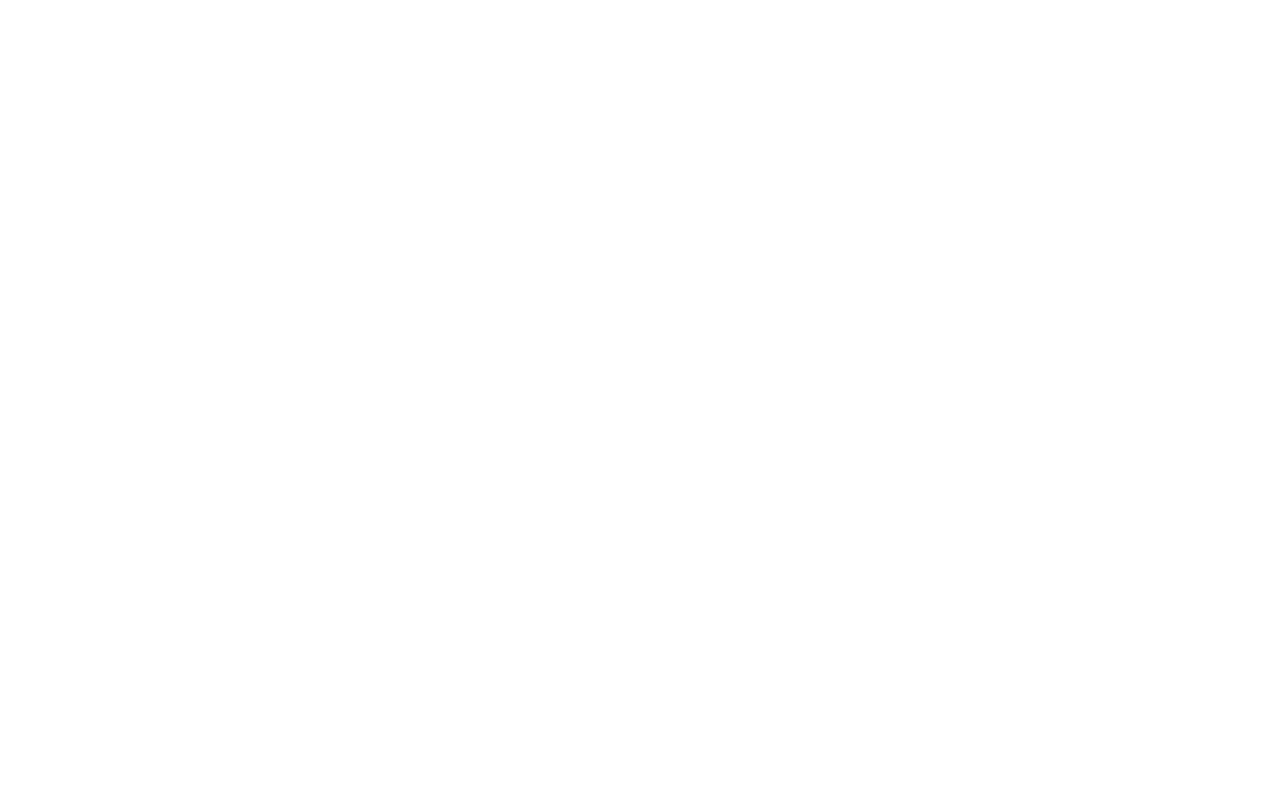
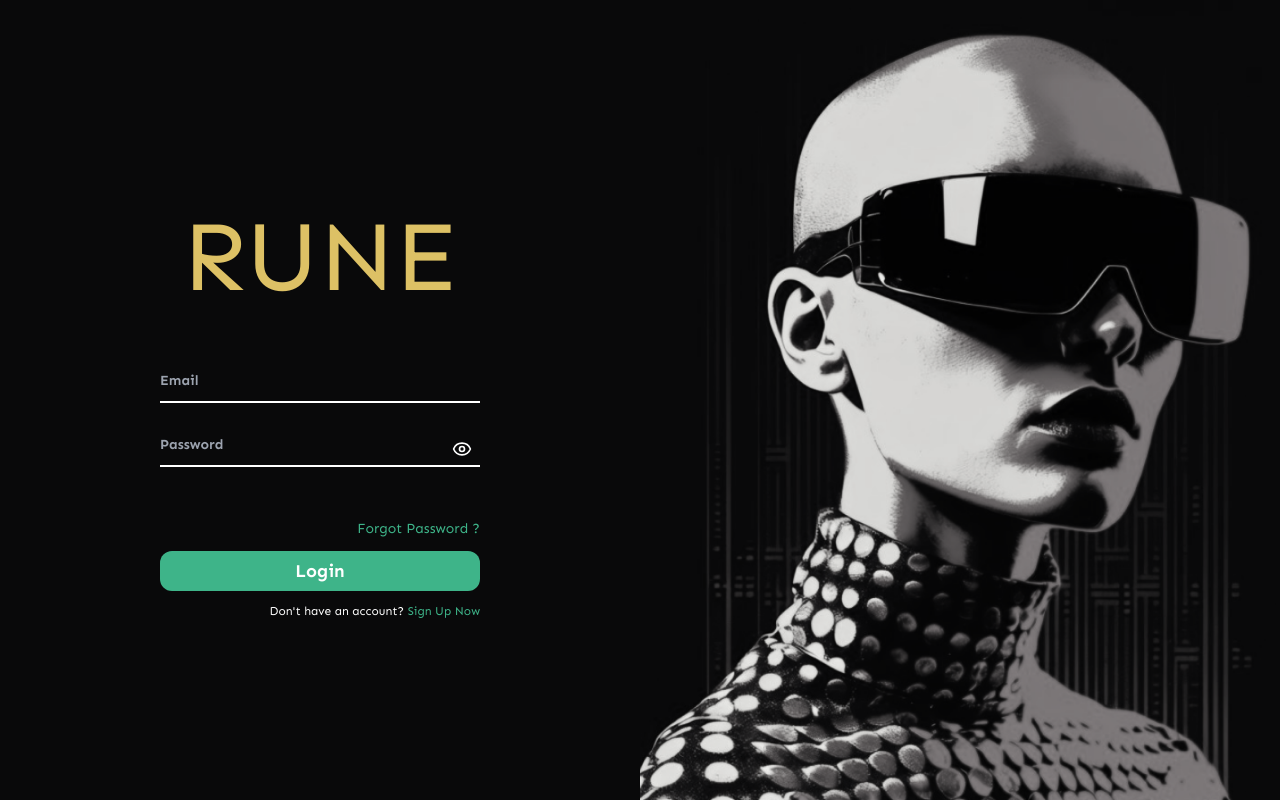
Before and after one commit to BimalDevasia/RUNE, a React (Vite) app: page /login in a window 1280 px wide. Before the commit this address had no page. Built offline with nearby package versions, Linux system fonts and the light colour scheme.

Commit message:
login added

```diff
--- a/index.html
+++ b/index.html
@@ -6,6 +6,7 @@
     <link rel="preconnect" href="https://fonts.googleapis.com">
     <link rel="preconnect" href="https://fonts.gstatic.com" crossorigin>
     <link href="https://fonts.googleapis.com/css2?family=Caveat:wght@400..700&family=Roboto:ital,wght@0,100;0,300;0,400;0,500;0,700;0,900;1,100;1,300;1,400;1,500;1,700;1,900&display=swap" rel="stylesheet">
+    <link href="https://fonts.googleapis.com/css2?family=Caveat:wght@400..700&family=Roboto:ital,wght@0,100;0,300;0,400;0,500;0,700;0,900;1,100;1,300;1,400;1,500;1,700;1,900&family=Sen:wght@400..800&display=swap" rel="stylesheet">
     <meta name="viewport" content="width=device-width, initial-scale=1.0" />
     <title>RUNE - Your AI Study Companion</title>
   </head>
--- a/package.json
+++ b/package.json
@@ -10,6 +10,7 @@
     "preview": "vite preview"
   },
   "dependencies": {
+    "lucide-react": "^0.473.0",
     "react": "^18.3.1",
     "react-dom": "^18.3.1",
     "react-icons": "^5.4.0",
--- a/src/components/ChatArea.tsx
+++ b/src/components/ChatArea.tsx
@@ -2,7 +2,7 @@
 import { useTheme } from "../contexts/ThemeContext";
 import { IoBookOutline } from "react-icons/io5";
 import { IoSend } from "react-icons/io5";
-
+import "./customscroll.css"
 interface Message {
   type: "incoming" | "outgoing";
   message: string;
@@ -82,42 +82,48 @@
 
   return (
     <div
-      className={`flex max-h-[calc(100svh-2rem)] h-[calc(100svh-2rem)] ${theme === "dark"
+      className={`flex max-h-[calc(100svh-2rem)] h-[calc(100svh-2rem)] ${
+        theme === "dark"
           ? "bg-primary_grey text-white"
           : "bg-primary_grey/30 text-black"
       } flex-1 my-4 mr-4 rounded-[20px] font-roboto`}
     >
       <div
-        className={`flex-1 border-r-[0.5px] flex flex-col ${theme === "dark" ? "border-white/50" : "border-primary_grey/50"
+        className={`flex-1 border-r-[0.5px] flex flex-col ${
+          theme === "dark" ? "border-white/50" : "border-primary_grey/50"
         } h-full`}
       >
         <div
-          className={`h-16 px-10 flex justify-between items-center font-medium text-2xl border-b ${theme === "dark" ? "border-white/50" : "border-primary_grey/50"
+          className={`h-16 px-10 flex justify-between items-center font-medium text-2xl border-b ${
+            theme === "dark" ? "border-white/50" : "border-primary_grey/50"
           }`}
         >
           <div>Welcome {user.id}!</div>
           <IoBookOutline
-            className={`w-6 h-6 cursor-pointer ${isBookMarked ? "text-primary_green" : "text-white"
+            className={`w-6 h-6 cursor-pointer ${
+              isBookMarked ? "text-primary_green" : "text-white"
             }`}
             onClick={handleBookmark}
           />
         </div>
 
-        <div className="flex-1 flex flex-col px-10 overflow-auto">
-          <div className="flex-1 overflow-y-auto py-4 space-y-4">
+        <div className="flex-1 flex flex-col px-10 overflow-hidden">
+          <div className="flex-1 py-4 px-2 space-y-4 flex flex-col  overflow-y-auto scrollbar-thin scrollbar-thumb-gray-400 scrollbar-track-transparent custom-scroll">
             {messages.map((item, index) => (
               <div
                 key={index}
-                className={`flex w-full ${item.type === "incoming" ? "justify-start" : "justify-end"
+                className={`flex w-full ${
+                  item.type === "incoming" ? "justify-start" : "justify-end"
                 }`}
               >
                 <div
-                  className={`max-w-[80%] rounded-lg px-4 py-2 ${item.type === "incoming"
+                  className={`max-w-[80%] rounded-lg px-4 py-2 ${
+                    item.type === "incoming"
                       ? theme === "dark"
                         ? "bg-gray-700"
                         : "bg-gray-200"
                       : "bg-primary_green text-white"
-                    }`}
+                  } `}
                 >
                   {item.message}
                 </div>
@@ -131,10 +137,11 @@
             className="relative w-full max-w-4xl mx-auto mb-6"
           >
             <div
-              className={`relative flex items-end border rounded-xl p-2 ${theme === "dark"
+              className={`relative flex items-center border rounded-xl p-2 ${
+                theme === "dark"
                   ? "bg-primary_grey border-white/20"
                   : "bg-white border-primary_grey/20"
-                }`}
+              } `}
             >
               <textarea
                 ref={textareaRef}
@@ -147,15 +154,17 @@
                   }
                 }}
                 placeholder="Send a message..."
-                className={`w-full resize-none max-h-[150px] outline-none py-3 px-4 ${theme === "dark"
+                className={`w-full resize-none max-h-[150px] outline-none py-3 px-4 ${
+                  theme === "dark"
                     ? "bg-primary_grey text-white placeholder:text-white/50"
                     : "bg-white text-black placeholder:text-black/50"
-                  }`}
+                } custom-scroll`}
                 rows={1}
               />
               <button
                 type="submit"
-                className={`p-2 rounded-lg transition-colors ${currentMessage.trim()
+                className={`p-2 rounded-lg transition-colors ${
+                  currentMessage.trim()
                     ? "text-primary_green hover:bg-primary_green/10"
                     : "text-gray-400"
                 }`}
--- /dev/null
+++ b/src/components/Login.tsx
@@ -0,0 +1,78 @@
+import  { useState } from 'react';
+import { Eye, EyeOff } from 'lucide-react';
+import { Link } from 'react-router';
+
+function Login() {
+  const [showPassword, setShowPassword] = useState(false);
+
+  return (
+    <div className="flex bg-[#09090A] h-svh w-svh text-white font-sen">
+      <div className="w-1/2 flex flex-col justify-center items-center">
+        <div className="font-sen text-[100px] mb-8 text-[#DDC165]">
+          RUNE
+        </div>
+        <form className='w-2/4'>
+
+          <div className='space-y-6'>
+          <div className="relative">
+            <input
+              type="email"
+              id="email"
+              className="peer w-full pt-2 focus:outline-none border-b-2 border-white bg-transparent h-10 text-white text-[16px]"
+              placeholder=" "
+              required
+            />
+            <label
+              htmlFor="email"
+              className="absolute left-0 -top-2 text-sm text-primary_green transition-all duration-300
+                         peer-placeholder-shown:text-gray-400 peer-placeholder-shown:top-2
+                         peer-focus:-top-2 peer-focus:text-primary_green font-bold"
+            >
+              Email
+            </label>
+          </div>
+
+          <div className="relative">
+            <input
+              type={showPassword ? 'text' : 'password'}
+              id="password"
+              className="peer w-full pt-2 pr-10 focus:outline-none border-b-2 border-white bg-transparent h-10 text-white text-[16px] "
+              placeholder=" "
+              required
+            />
+            <label
+              htmlFor="password"
+              className="absolute left-0 -top-2 text-sm text-primary_green transition-all duration-300
+                         peer-placeholder-shown:text-gray-400 peer-placeholder-shown:top-2
+                         peer-focus:-top-2 peer-focus:text-primary_green font-bold"
+            >
+              Password
+            </label>
+            <button
+              type="button"
+              onClick={() => setShowPassword(!showPassword)}
+              className="absolute right-2 top-3 text-white hover:text-primary_green"
+            >
+              {showPassword ? <EyeOff size={20} /> : <Eye size={20} />}
+            </button>
+          </div>
+          </div>
+
+            <div className='pt-10'>
+            <p className='text-sm text-primary_green flex justify-end pt-3 w-full cursor-pointer'>Forgot Password ?</p>
+            <Link to='/'>
+            <button type="submit" className='w-full flex justify-center items-center h-10 bg-primary_green my-3 rounded-xl font-bold text-lg'>Login</button>
+            </Link>
+            <p className='text-xs w-full flex justify-end'>Don&apos;t have an account?&nbsp; <span className='text-primary_green cursor-pointer'> Sign Up Now</span></p>
+
+            </div>
+        </form>
+      </div>
+      <div className="w-1/2 h-full">
+        <img src="./login.png" alt="" className="w-full h-full object-cover object-center "/>
+      </div>
+    </div>
+  );
+}
+
+export default Login;
--- a/src/main.tsx
+++ b/src/main.tsx
@@ -5,6 +5,7 @@
 import './index.css'
 import App from './App.tsx'
 import Profile from './components/Profile.tsx'
+import Login from './components/Login.tsx'
 
 createRoot(document.getElementById('root')!).render(
 
@@ -16,6 +17,7 @@
       <Route path="/profile" element={<Profile />} >
         <Route path=":proid" element={<Profile/>}/>
       </Route>
+      <Route path="/login" element={<Login/>} />
     </Routes>
     </BrowserRouter>
     </ThemeProvider>
--- a/tailwind.config.js
+++ b/tailwind.config.js
@@ -4,6 +4,7 @@
     extend: {
       fontFamily: {
         roboto: ['Roboto', 'sans-serif'],
+        sen: ["Sen", 'sans-serif']
       },
       colors:{
         primary_green:"#3EB489",
```
Also changed, not shown: public/login.png (added), 1 other file (tests, documents, lock files or other folders). Lines whose indentation alone changed are shown as unchanged.
